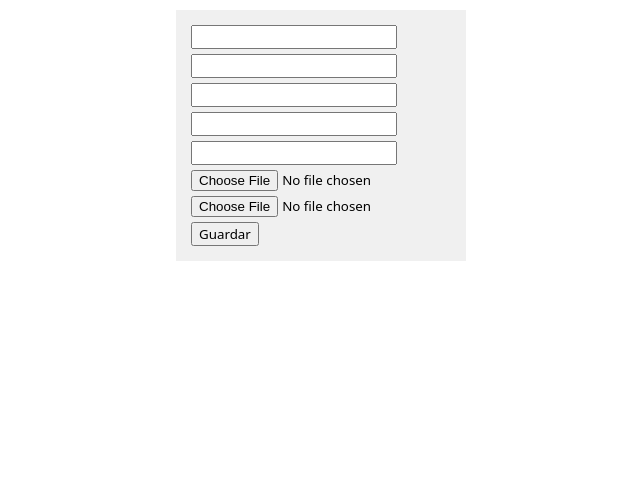
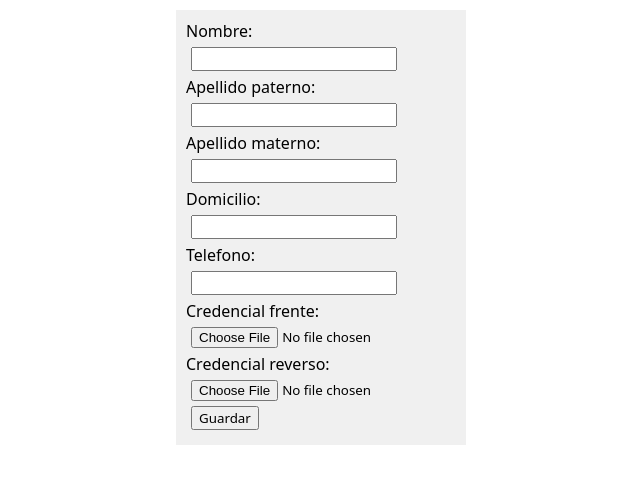
Before and after one commit to intcup/SCGAM, a PHP site: page /registrar.php in a window 1280 px wide. Shown: the part 62-546 px from the top of the page, without its empty margins (319-959 px from the left). Run offline with PHP 8.4, Linux system fonts and the light colour scheme; the visitor is signed in with stand-in values (Sample User, id 1).

Commit message:
Agregadas etiquetas para los formularios

```diff
--- a/agregar_apoyo.php
+++ b/agregar_apoyo.php
@@ -20,13 +20,13 @@ if(isset($_POST['id'])){
 include "header.php";
 ?>
 <p>
-<div class="content">
-<form class="hor_form" method="post">
+<form class="hor_form, content" method="post">
 <input value=
 "<?php
 echo $_GET['id'];
 ?>"
 type="hidden" name="id">
+<label for="area">Area</label>
 <select name="area">
 <?php
 	$areas = $db->prepare("SELECT id, nombre FROM Areas_Apoyos");
@@ -37,8 +37,8 @@ type="hidden" name="id">
 	}
 ?>
 </select>
+<label for="descripcion">Descripcion</label>
 <textarea name="descripcion"></textarea>
 <input type="submit" value="Enviar">
 </form>
-</div>
 </html>
--- a/registrar.php
+++ b/registrar.php
@@ -38,12 +38,19 @@ if(!isset($_SESSION['user'])){
 include "header.php";
 ?>
 <form method="POST" class="hor_form content" enctype="multipart/form-data">
+<label for="nombre">Nombre:</label>
 <input type="text" name="nombre"/>
+<label for="ap_pat">Apellido paterno:</label>
 <input type="text" name="ap_pat"/>
+<label for="ap_mat">Apellido materno:</label>
 <input type="text" name="ap_mat"/>
+<label for="domicilio">Domicilio:</label>
 <input type="text" name="domicilio"/>
+<label for="telefono">Telefono:</label>
 <input type="tel" name="telefono"/>
+<label for="cred_frente">Credencial frente:</label>
 <input type="file" name="cred_frente" capture="user" accept="image/*"/>
+<label for="cred_atras">Credencial reverso:</label>
 <input type="file" name="cred_atras" capture="user" accept="image/*"/>
 <input type="submit" value="Guardar"/>
 </form>
--- a/styles.css
+++ b/styles.css
@@ -8,9 +8,13 @@ body{
 .hor_form {
 	display: block;
 }
-.hor_form > input, select{
+.hor_form > input, select, textarea {
 	margin: 5px;
 	display: block;
+}
+
+textarea {
+	width: 350px;
 }
 
 .content {
```
